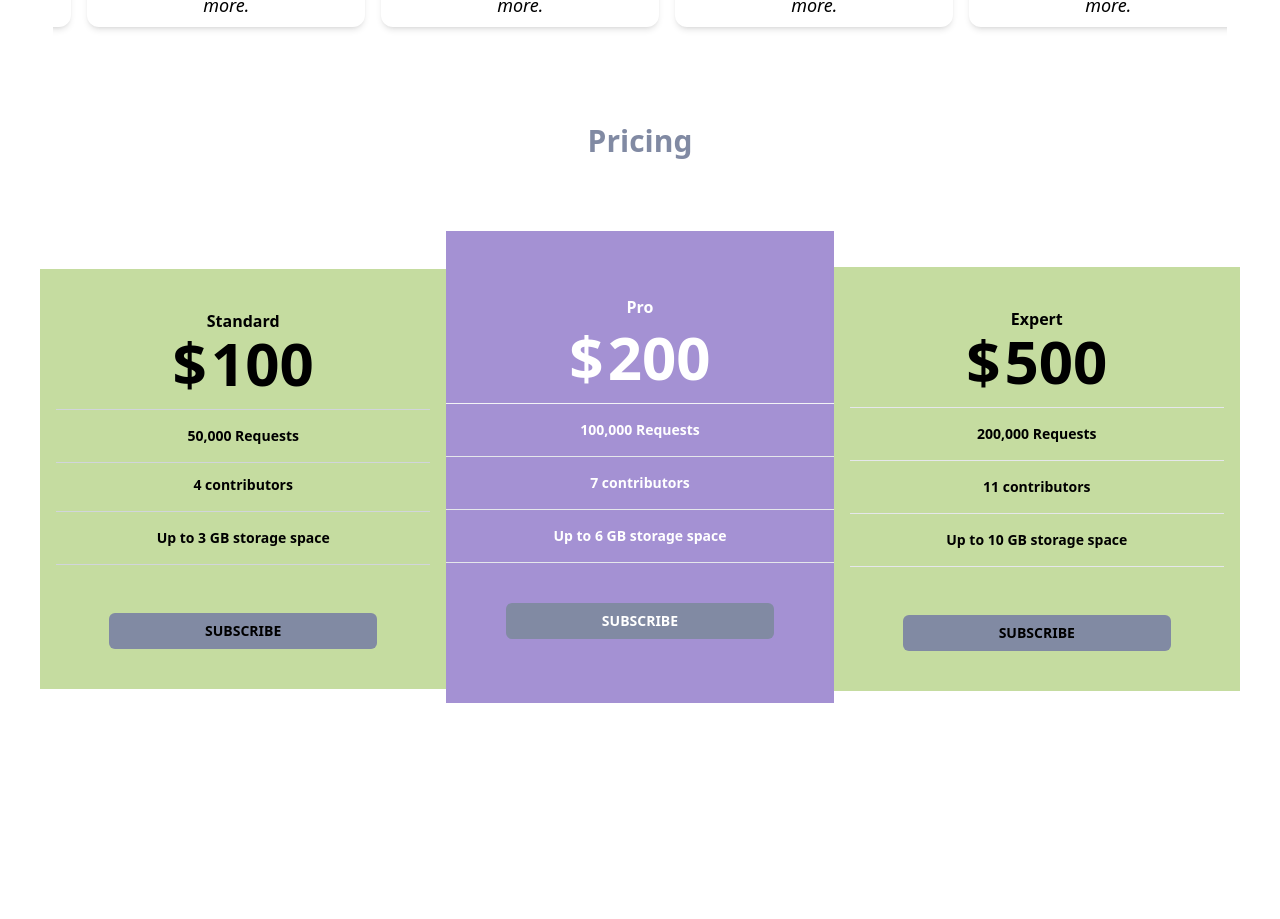
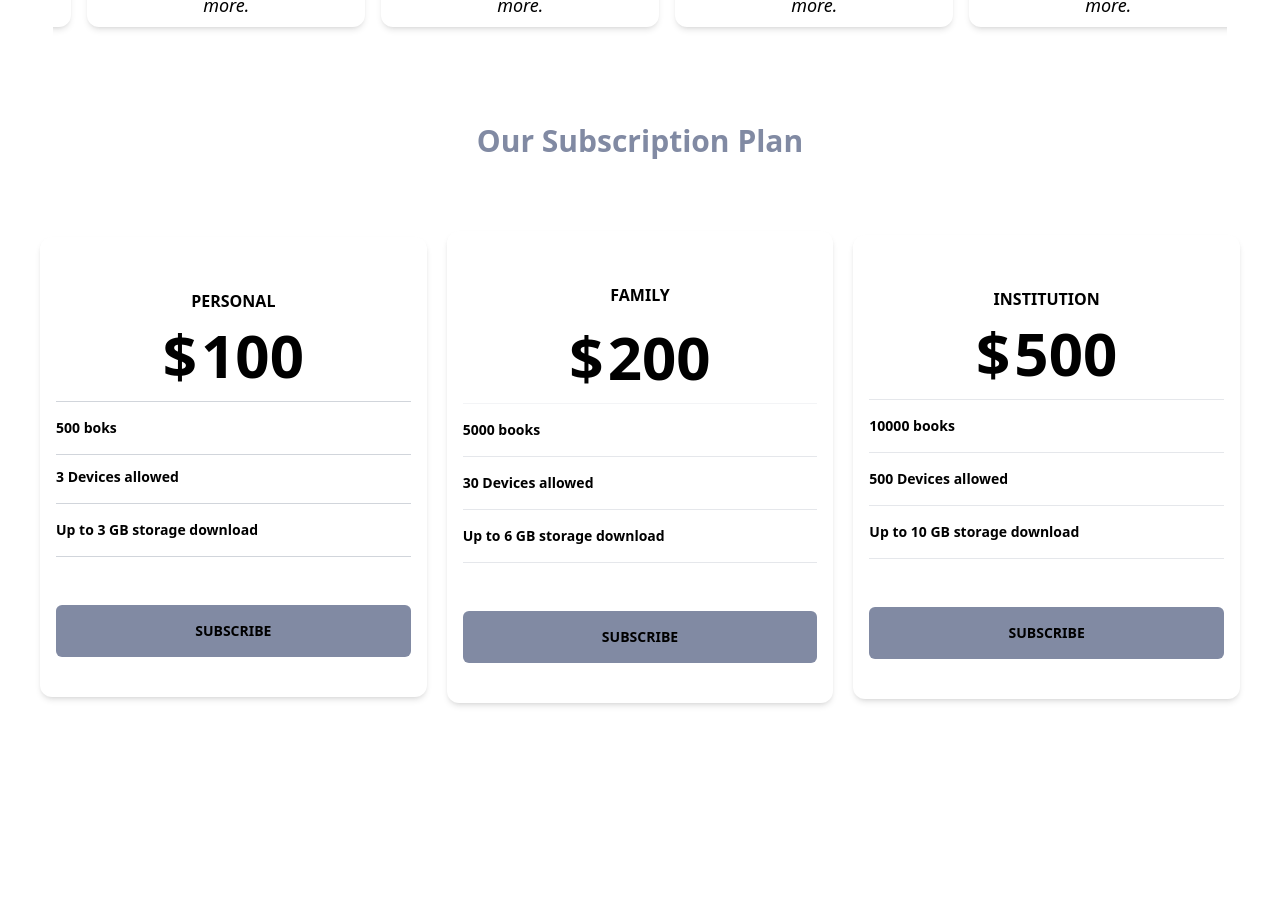
Before and after one commit to almahfuz97/learners-kingdom-team, a Next.js app: page / in a window 1280 px wide. Shown: the part 2440-3359 px from the top of the page. Built offline with nearby package versions, Linux system fonts and the light colour scheme.

Commit message:
pricing section is updated

```diff
--- a/components/Pricing/Pricing.js
+++ b/components/Pricing/Pricing.js
@@ -1,36 +1,37 @@
 
 const Pricing = () => {
     return (
-        <div className="sans h-full py-16">
-           <header className="flex flex-col items-center mb-12">
-            <h2 className="text-3xl text-primary-white font-bold text-neutral">Pricing</h2>
+      <div className="sans h-full py-16">
+           <header className="flex flex-col items-center mb-6">
+            <h2 className="text-3xl text-primary-white font-bold text-neutral">Our Subscription Plan</h2>
            </header>
           <section
             className="flex flex-col lg:flex-row  items-center lg:justify-center w-full lg:px-10 py-12 "
           >
             <article
-              className="bg-secondary_color w-4/5 lg:w-custom mb-10 lg:px-4 py-10 text-center text-primary-dark"
+              // className="bg-secondary_color w-4/5 lg:w-custom mb-10 lg:px-4 py-10 hover:py-16 hover:bg-primary_color text-center text-primary-dark"
+              className="w-4/5 lg:w-custom mb-10 lg:px-4 py-10 bg-white shadow-md rounded-xl duration-500 hover:scale-105 hover:bg-slate-400"
             >
-              <h5 className="font-bold text-base">Standard</h5>
+              <h5 className="text-center font-bold text-base uppercase py-3">Personal</h5>
               <h2 className="pb-4 flex justify-center font-bold border-b border-gray-300">
                 <span className="text-6xl mr-1">$</span
                 ><span className="text-6xl"> 100</span>
               </h2>
               <ul className="text-sm font-bold">
-                <li className="pt-4 pb-4 border-b border-gray-300">50,000 Requests</li>
-                <li className="pt-3 pb-4 border-b border-gray-300">4 contributors</li>
-                <li className="pt-4 pb-4 border-b border-gray-300">Up to 3 GB storage space</li>
+                <li className="pt-4 pb-4 border-b border-gray-300">500 boks</li>
+                <li className="pt-3 pb-4 border-b border-gray-300">3 Devices allowed</li>
+                <li className="pt-4 pb-4 border-b border-gray-300">Up to 3 GB storage download</li>
               </ul>
               <button
-                className=" uppercase text-center text-sm mt-12 xl:px-24 px-12 sm:px-16 py-2 font-bold text-primary-very-light rounded-md bg-neutral"
+                className=" uppercase text-center text-sm mt-12 xl:px-24 px-12 sm:px-16 py-4 w-full font-bold text-primary-very-light rounded-md bg-neutral"
               >
               Subscribe
               </button>
             </article>
             <article
-              className=" bg-primary_color lg:w-custom w-4/5 mb-10 py-16 lg:-mt-6 text-white bg-primary-blue text-center"
+              className=" w-4/5 mx-5 lg:w-custom mb-10 lg:px-4 py-10 bg-white shadow-md rounded-xl duration-500 hover:scale-105 hover:bg-slate-400"
             >
-              <h5 className="font-bold text-base ">Pro</h5>
+              <h5 className="text-center font-bold text-base uppercase py-3">Family</h5>
               <h2
                 className="font-bold pb-4 mt-2 border-b border-gray-100 flex justify-center"
               >
@@ -38,37 +39,37 @@ const Pricing = () => {
                 ><span className="text-6xl "> 200</span>
               </h2>
               <ul className=" text-sm font-bold">
-                <li className="pt-4 pb-4 border-b border-gray-200">100,000 Requests</li>
-                <li className="pt-4 pb-4 border-b border-gray-200">7 contributors</li>
-                <li className="pt-4 pb-4 border-b border-gray-200">Up to 6 GB storage space</li>
+                <li className="pt-4 pb-4 border-b border-gray-200">5000 books</li>
+                <li className="pt-4 pb-4 border-b border-gray-200">30 Devices allowed</li>
+                <li className="pt-4 pb-4 border-b border-gray-200">Up to 6 GB storage download</li>
               </ul>
               <button
-                className="uppercase text-center text-sm mt-10 xl:px-24 px-12 sm:px-16 py-2 rounded-md font-bold bg-primary-very-light text-primary-white bg-neutral"
+                className="uppercase text-center text-sm mt-12 xl:px-24 px-12 sm:px-16 py-4 w-full font-bold text-primary-very-light rounded-md bg-neutral"
               >
                 Subscribe
               </button>
             </article>
             <article
-              className="bg-secondary_color w-4/5 lg:w-custom mb-10 lg:px-4 py-10 text-center text-primary-dark"
+              className="w-4/5 lg:w-custom mb-10 lg:px-4 py-10 bg-white shadow-md rounded-xl duration-500 hover:scale-105 hover:bg-slate-400"
             >
-              <h5 className="font-bold text-base">Expert</h5>
+              <h5 className="text-center font-bold text-base uppercase py-3">Institution</h5>
               <h2 className="flex justify-center pb-4 font-bold border-b border-gray-200">
                 <span className="text-6xl mr-1">$</span
                 ><span className="text-6xl">500</span>
               </h2>
               <ul className="text-sm font-bold">
-                <li className="pt-4 pb-4 border-b border-gray-200">200,000 Requests</li>
-                <li className="pt-4 pb-4 border-b border-gray-200">11 contributors</li>
-                <li className="pt-4 pb-4 border-b border-gray-200">Up to 10 GB storage space</li>
+                <li className="pt-4 pb-4 border-b border-gray-200">10000 books</li>
+                <li className="pt-4 pb-4 border-b border-gray-200">500 Devices allowed</li>
+                <li className="pt-4 pb-4 border-b border-gray-200">Up to 10 GB storage download</li>
               </ul>
               <button
-                className="uppercase text-center text-sm mt-12 xl:px-24 px-12 sm:px-16 py-2 rounded-md font-bold text-primary-very-light bg-neutral"
+                className="uppercase text-center text-sm mt-12 xl:px-24 px-12 sm:px-16 py-4 w-full font-bold text-primary-very-light rounded-md bg-neutral"
               >
               Subscribe
               </button>
             </article>
           </section>
-        </div>
+      </div>
     );
 };
 
```
